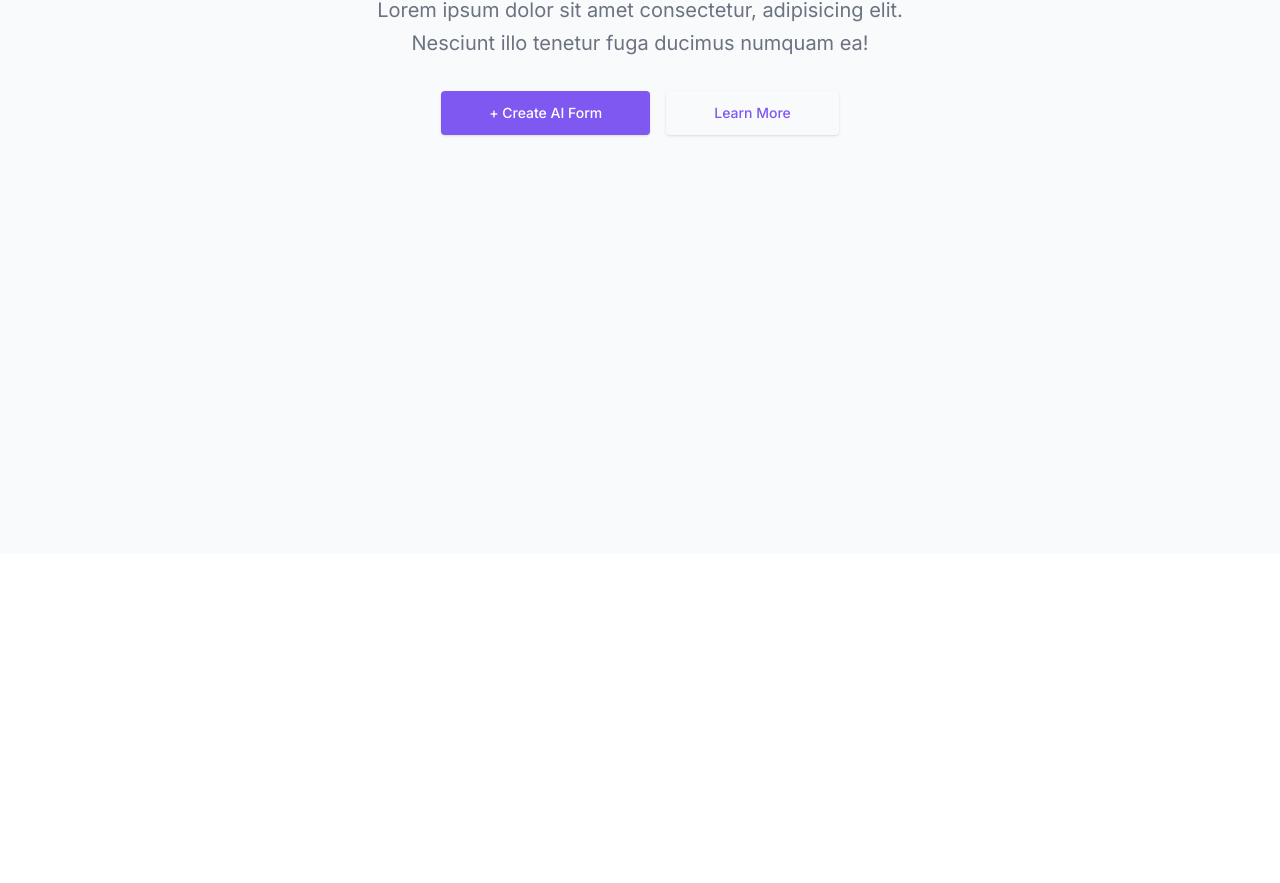
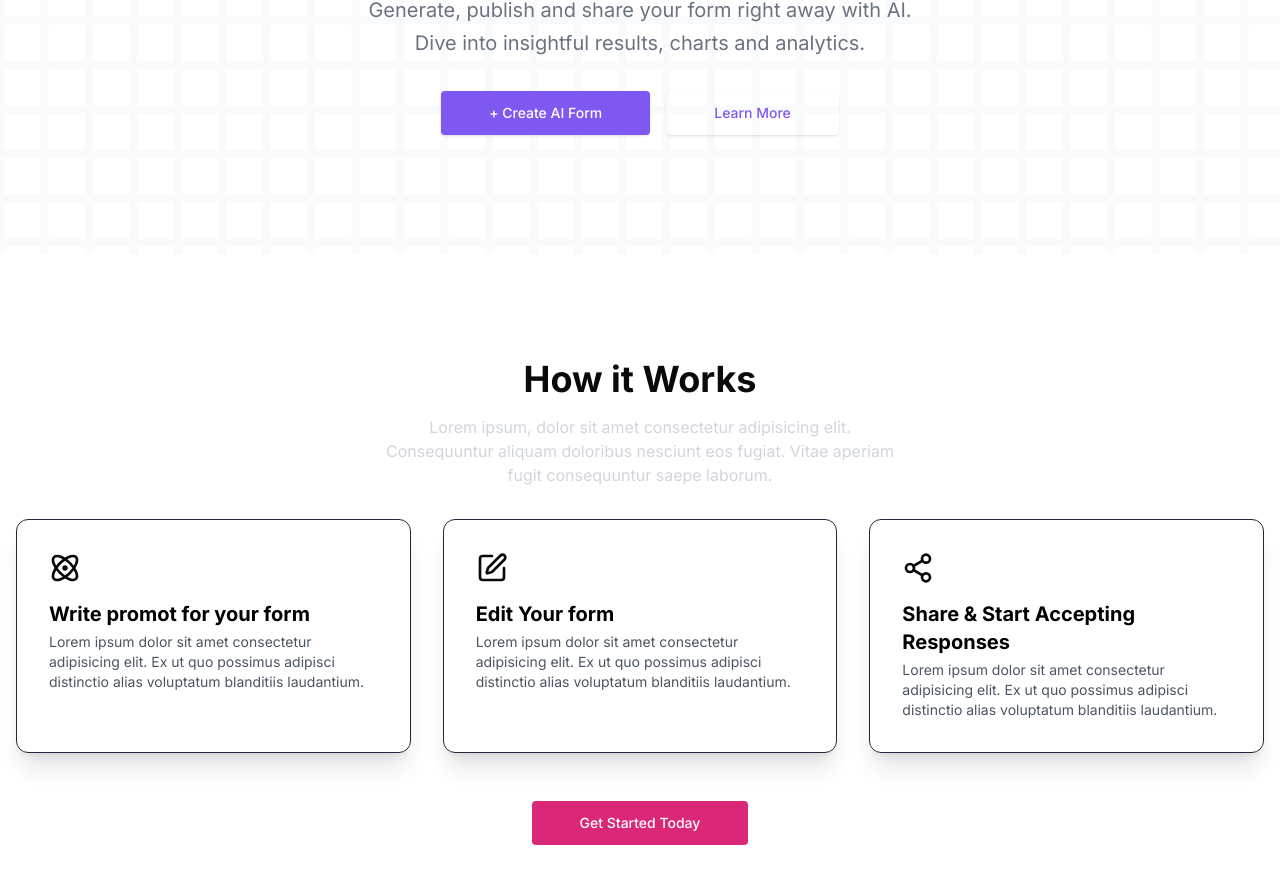
Before and after one commit to SidakVats/AI-Form-Builder, a Next.js app: page / in a window 1280 px wide. Shown: the part 331-1214 px from the top of the page. Before the commit the page ends 885 px from the top, so only its background shows below. Built offline with nearby package versions, Linux system fonts and the light colour scheme; no server answers.

Commit message:
"updated landing page"

```diff
--- a/app/_components/Hero.jsx
+++ b/app/_components/Hero.jsx
@@ -1,30 +1,31 @@
+import { AtomIcon, Edit, Share2 } from 'lucide-react'
 import React from 'react'
 
-const Hero = () => {
+function Hero() {
   return (
-    <section className="bg-gray-50">
-  <div className="mx-auto max-w-screen-xl px-4 py-32 lg:flex lg:h-screen ">
+    // bg-[url('/grid.svg')]
+    <section className=" h-[500px] bg-[url('/grid.svg')]">
+  <div className="mx-auto max-w-screen-xl z-30 px-4 pt-32 lg:flex  ">
     <div className="mx-auto max-w-xl text-center">
       <h1 className="text-3xl font-extrabold sm:text-5xl">
-        Create your Form
-        <strong className="font-extrabold text-primary sm:block"> In Seconds Not in Hours</strong>
+       Create your Form
+        <strong className="font-extrabold text-primary sm:block"> In Seconds Not  in Hours </strong>
       </h1>
 
       <p className="mt-4 sm:text-xl/relaxed text-gray-500">
-        Lorem ipsum dolor sit amet consectetur, adipisicing elit. Nesciunt illo tenetur fuga ducimus
-        numquam ea!
+      Generate, publish and share your form right away with AI. Dive into insightful results, charts and analytics.
       </p>
 
       <div className="mt-8 flex flex-wrap justify-center gap-4">
         <a
-          className="block w-full rounded bg-primary px-12 py-3 text-sm font-medium text-white shadow hover:bg-purple-600 focus:outline-none focus:ring active:bg-purple-400  sm:w-auto"
+          className="block w-full rounded bg-primary px-12 py-3 text-sm font-medium text-white shadow hover:bg-purple-600 focus:outline-none focus:ring active:bg-red-500 sm:w-auto"
           href="#"
         >
           + Create AI Form
         </a>
 
         <a
-          className="block w-full rounded px-12 py-3 text-sm font-medium text-primary shadow hover:text-purple-600 focus:outline-none focus:ring active:text-purple-400 sm:w-auto"
+          className="block w-full rounded px-12 py-3 text-sm font-medium text-primary shadow hover:text-purple-600 focus:outline-none focus:ring active:text-red-500 sm:w-auto"
           href="#"
         >
           Learn More
@@ -32,8 +33,75 @@ const Hero = () => {
       </div>
     </div>
   </div>
+  {/* <img src='/grid.svg' className=' absolute w-full h-[400px] '/> */}
+<section className="">
+  <div className="mx-auto max-w-screen-xl px-4 py-56 ">
+    <div className="mx-auto max-w-lg text-center">
+      <h2 className="text-3xl font-bold sm:text-4xl">How it Works</h2>
+
+      <p className="mt-4 text-gray-300">
+        Lorem ipsum, dolor sit amet consectetur adipisicing elit. Consequuntur aliquam doloribus
+        nesciunt eos fugiat. Vitae aperiam fugit consequuntur saepe laborum.
+      </p>
+    </div>
+
+    <div className="mt-8 grid grid-cols-1 gap-8 md:grid-cols-2 lg:grid-cols-3">
+      <a
+        className="block rounded-xl border border-gray-800 p-8 shadow-xl transition hover:border-pink-500/10 hover:shadow-pink-500/10"
+        href="#"
+      >
+       <AtomIcon className='h-8 w-8'/>
+
+        <h2 className="mt-4 text-xl font-bold text-black">Write promot for your form</h2>
+
+        <p className="mt-1 text-sm text-gray-600">
+          Lorem ipsum dolor sit amet consectetur adipisicing elit. Ex ut quo possimus adipisci
+          distinctio alias voluptatum blanditiis laudantium.
+        </p>
+      </a>
+
+      <a
+        className="block rounded-xl border border-gray-800 p-8 shadow-xl transition hover:border-pink-500/10 hover:shadow-pink-500/10"
+        href="#"
+      >
+      <Edit className='h-8 w-8'/>
+
+        <h2 className="mt-4 text-xl font-bold text-black">Edit Your form </h2>
+
+        <p className="mt-1 text-sm text-gray-600">
+          Lorem ipsum dolor sit amet consectetur adipisicing elit. Ex ut quo possimus adipisci
+          distinctio alias voluptatum blanditiis laudantium.
+        </p>
+      </a>
+
+      <a
+        className="block rounded-xl border border-gray-800 p-8 shadow-xl transition hover:border-pink-500/10 hover:shadow-pink-500/10"
+        href="#"
+      >
+      <Share2 className='h-8 w-8' />
+
+        <h2 className="mt-4 text-xl font-bold text-black">Share & Start Accepting Responses</h2>
+
+        <p className="mt-1 text-sm text-gray-600">
+          Lorem ipsum dolor sit amet consectetur adipisicing elit. Ex ut quo possimus adipisci
+          distinctio alias voluptatum blanditiis laudantium.
+        </p>
+      </a>
+
+
+    </div>
+
+    <div className="mt-12 text-center">
+      <a
+        href="/sign-in"
+        className="inline-block rounded bg-pink-600 px-12 py-3 text-sm font-medium text-white transition hover:bg-pink-700 focus:outline-none focus:ring focus:ring-yellow-400"
+      >
+        Get Started Today
+      </a>
+    </div>
+  </div>
 </section>
-
+</section>
   )
 }
 
```
